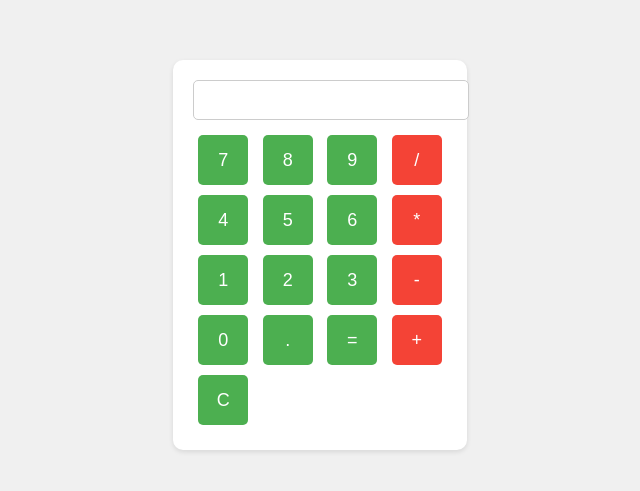
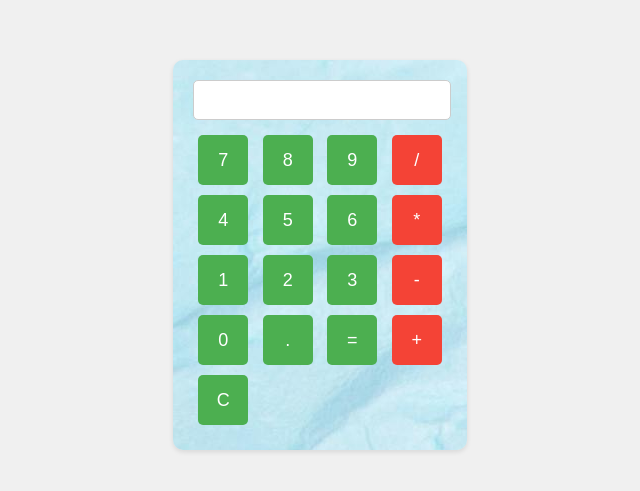
Before and after one commit to Jercel2A/calcu, a plain HTML site: page index.html in a window 1280 px wide. Shown: the part 153-644 px from the top of the page, without its empty margins (320-960 px from the left). Drawn offline with Linux system fonts and the light colour scheme.

Commit message:
Update index.html

```diff
--- a/index.html
+++ b/index.html
@@ -13,14 +13,14 @@
     }
 
     .calculator {
-      background-color: #fff;
+      background-image: url(j.jpg);
       padding: 20px;
       border-radius: 10px;
       box-shadow: 0 2px 5px rgba(0, 0, 0, 0.1);
     }
 
     input[type="text"] {
-      width: 100%;
+      width: 93%;
       padding: 10px;
       margin-bottom: 10px;
       border: 1px solid #ccc;
```
